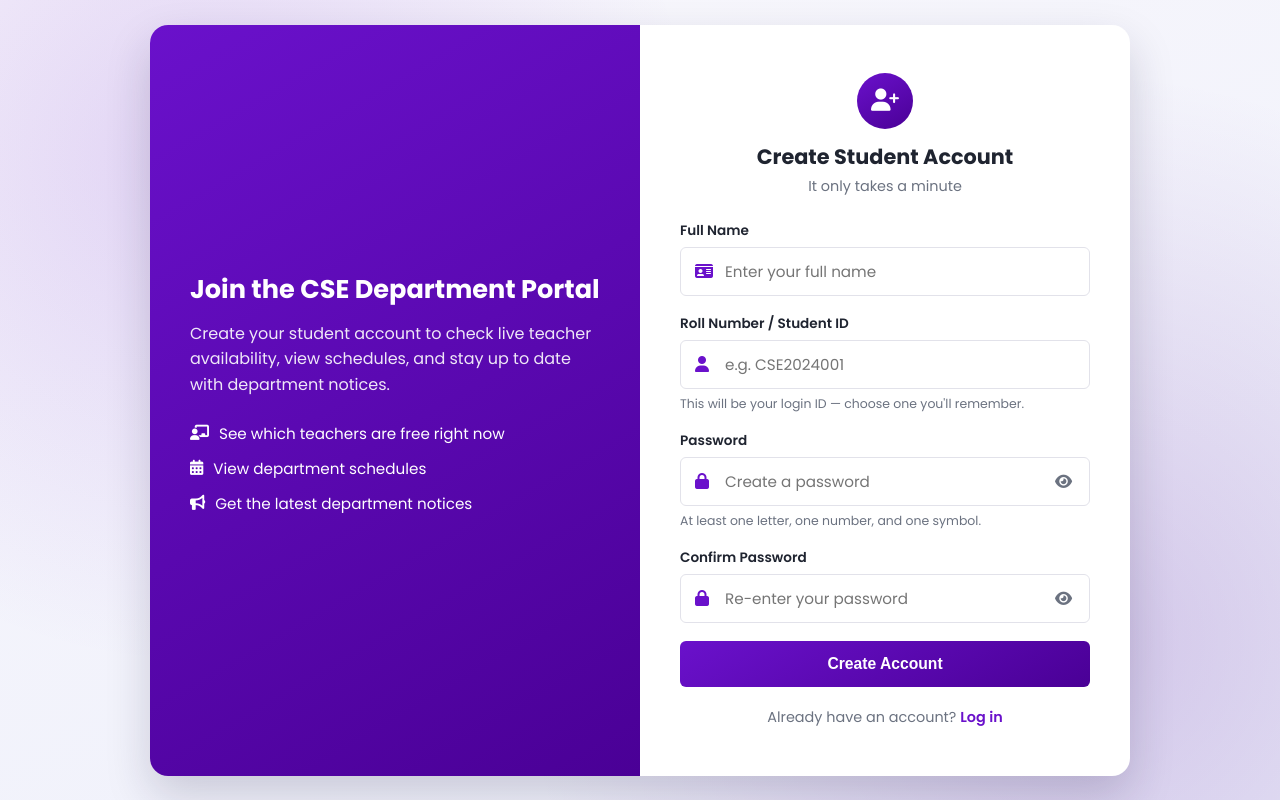
After one commit to YASHP1405/DMIS, a Flask app: page /signup in a window 1280 px wide. The commit adds this page. Run offline with Flask 3, Linux system fonts and the light colour scheme.

Commit message:
feat: redesign login page and add student signup
- Redesigned login page with a cleaner, more professional look;
  removed a hotlinked external background image and dead unused CSS
- Added a new /signup route and page for student self-registration -
  previously there was no way for a student account to ever be
  created anywhere in the app
- Signup validates required fields, password match, password
  strength, and checks the chosen ID doesn't collide with an
  existing teacher/lab account
- Extracted shared auth-page styling into static/css/auth.css

Also fixes a real bug found while testing: Flask defaults to looking
for a templates/ folder, but this repo's folder is Templates/
(capital T) - on a case-sensitive filesystem every page would 500
with TemplateNotFound. Fixed via explicit template_folder=" Templates\.

```diff
--- /dev/null
+++ b/Templates/signup.html
@@ -0,0 +1,109 @@
+<!DOCTYPE html>
+<html lang="en">
+<head>
+  <meta charset="UTF-8">
+  <meta name="viewport" content="width=device-width, initial-scale=1.0">
+  <title>Sign Up - CSE Department Portal | GHRIETN</title>
+  <link rel="stylesheet" href="https://cdnjs.cloudflare.com/ajax/libs/font-awesome/6.4.0/css/all.min.css">
+  <link href="https://fonts.googleapis.com/css2?family=Poppins:wght@300;400;500;600;700&display=swap" rel="stylesheet">
+  <link rel="stylesheet" href="{{ url_for('static', filename='css/auth.css') }}">
+</head>
+<body class="auth-page">
+  <div class="auth-container">
+    <div class="auth-info">
+      <h1>Join the CSE Department Portal</h1>
+      <p>Create your student account to check live teacher availability, view schedules, and stay up to date with department notices.</p>
+      <ul>
+        <li><i class="fas fa-chalkboard-user"></i> See which teachers are free right now</li>
+        <li><i class="fas fa-calendar-alt"></i> View department schedules</li>
+        <li><i class="fas fa-bullhorn"></i> Get the latest department notices</li>
+      </ul>
+    </div>
+
+    <div class="auth-form">
+      <div class="auth-brand">
+        <div class="badge"><i class="fas fa-user-plus"></i></div>
+        <h2>Create Student Account</h2>
+        <p>It only takes a minute</p>
+      </div>
+
+      {% with messages = get_flashed_messages(with_categories=true) %}
+        {% if messages %}
+          {% for category, message in messages %}
+            <div class="alert alert-{{ 'success' if category=='success' else 'error' }}">
+              <i class="fas {{ 'fa-check-circle' if category=='success' else 'fa-exclamation-circle' }}"></i>
+              <span>{{ message }}</span>
+            </div>
+          {% endfor %}
+        {% endif %}
+      {% endwith %}
+
+      <form method="POST" action="{{ url_for('signup') }}" novalidate>
+        <div class="form-group">
+          <label for="name">Full Name</label>
+          <div class="input-with-icon">
+            <i class="fas fa-id-card leading-icon"></i>
+            <input type="text" id="name" name="name" placeholder="Enter your full name"
+                   value="{{ request.form.get('name', '') }}" autocomplete="name" required>
+          </div>
+        </div>
+
+        <div class="form-group">
+          <label for="user_id">Roll Number / Student ID</label>
+          <div class="input-with-icon">
+            <i class="fas fa-user leading-icon"></i>
+            <input type="text" id="user_id" name="user_id" placeholder="e.g. CSE2024001"
+                   value="{{ request.form.get('user_id', '') }}" autocomplete="username" required>
+          </div>
+          <p class="field-hint">This will be your login ID — choose one you'll remember.</p>
+        </div>
+
+        <div class="form-group">
+          <label for="password">Password</label>
+          <div class="input-with-icon">
+            <i class="fas fa-lock leading-icon"></i>
+            <input type="password" id="password" name="password" placeholder="Create a password"
+                   autocomplete="new-password" required>
+            <button type="button" class="toggle-visibility" data-target="password" aria-label="Show password">
+              <i class="fas fa-eye"></i>
+            </button>
+          </div>
+          <p class="field-hint">At least one letter, one number, and one symbol.</p>
+        </div>
+
+        <div class="form-group">
+          <label for="confirm_password">Confirm Password</label>
+          <div class="input-with-icon">
+            <i class="fas fa-lock leading-icon"></i>
+            <input type="password" id="confirm_password" name="confirm_password" placeholder="Re-enter your password"
+                   autocomplete="new-password" required>
+            <button type="button" class="toggle-visibility" data-target="confirm_password" aria-label="Show password">
+              <i class="fas fa-eye"></i>
+            </button>
+          </div>
+        </div>
+
+        <button type="submit" class="btn-auth">Create Account</button>
+      </form>
+
+      <div class="auth-switch">
+        Already have an account? <a href="{{ url_for('login') }}">Log in</a>
+      </div>
+    </div>
+  </div>
+
+  <script>
+    document.querySelectorAll('.toggle-visibility').forEach(function (btn) {
+      btn.addEventListener('click', function () {
+        var input = document.getElementById(btn.dataset.target);
+        if (!input) return;
+        var showing = input.type === 'text';
+        input.type = showing ? 'password' : 'text';
+        btn.querySelector('i').classList.toggle('fa-eye', showing);
+        btn.querySelector('i').classList.toggle('fa-eye-slash', !showing);
+        btn.setAttribute('aria-label', showing ? 'Show password' : 'Hide password');
+      });
+    });
+  </script>
+</body>
+</html>
--- a/app.py
+++ b/app.py
@@ -12,7 +12,7 @@ load_dotenv()
 # basic logging
 logging.basicConfig(level=logging.INFO)
 
-app = Flask(__name__)
+app = Flask(__name__, template_folder="Templates")
 app.secret_key = os.environ.get("FLASK_SECRET_KEY", "supersecretkey")
 
 # ===== Firebase Configuration =====
@@ -183,6 +183,61 @@ def login():
 
         flash("❌ Invalid credentials!", "danger")
     return render_template("login.html")
+
+# ===== Student Signup =====
+@app.route("/signup", methods=["GET", "POST"])
+def signup():
+    if request.method == "POST":
+        name = request.form.get("name", "").strip()
+        # Same convention as teacher short codes (add_teacher uppercases
+        # them too) — keeps IDs case-insensitive and avoids "cse001" vs
+        # "CSE001" ending up as two different accounts by accident.
+        user_id = request.form.get("user_id", "").strip().upper()
+        password = request.form.get("password", "")
+        confirm_password = request.form.get("confirm_password", "")
+
+        if not name or not user_id or not password or not confirm_password:
+            flash("❌ All fields are required!", "danger")
+            return redirect(url_for("signup"))
+
+        if password != confirm_password:
+            flash("❌ Passwords do not match!", "danger")
+            return redirect(url_for("signup"))
+
+        if not validate_password(password):
+            flash("❌ Weak password! Must include letters, numbers, and symbols.", "danger")
+            return redirect(url_for("signup"))
+
+        try:
+            # user_id must be unique across every role, not just students.
+            # login() checks admins -> teachers -> labs -> students in that
+            # exact order, so a colliding ID would let a new student
+            # account silently shadow (or be shadowed by) an existing
+            # account of a different role.
+            existing = (
+                db.child("admins").child(user_id).get().val()
+                or db.child("teachers").child(user_id).get().val()
+                or db.child("labs").child(user_id).get().val()
+                or db.child("students").child(user_id).get().val()
+            )
+            if existing:
+                flash("❌ That Student ID is already taken. Please choose another.", "danger")
+                return redirect(url_for("signup"))
+
+            db.child("students").child(user_id).set({
+                "name": name,
+                "password": hash_password(password),
+                "created_at": datetime.now().strftime("%Y-%m-%d %H:%M:%S")
+            })
+        except Exception as e:
+            logging.exception("Error creating student account: %s", e)
+            flash("❌ Something went wrong creating your account. Please try again.", "danger")
+            return redirect(url_for("signup"))
+
+        flash("✅ Account created! You can now log in.", "success")
+        return redirect(url_for("login"))
+
+    return render_template("signup.html")
 
 # ===== Admin Dashboard =====
 @app.route("/admin")
--- /dev/null
+++ b/static/css/auth.css
@@ -0,0 +1,287 @@
+/* ===================================================================
+   auth.css — shared design system for the login & signup pages.
+   Extracted into a real static file (rather than duplicated inline
+   <style> blocks, which is how every other template in this project
+   currently does it) so the two pages can't visually drift apart, and
+   so a future auth page (e.g. a proper forgot-password redesign) can
+   reuse it too.
+   =================================================================== */
+
+:root {
+  --brand-start: #6a11cb;
+  --brand-end: #4a0096;
+  --brand: #6a11cb;
+  --ink: #1f2430;
+  --muted: #6b7280;
+  --border: #e2e2ea;
+  --bg-soft: #f6f5fb;
+  --danger-bg: #f8d7da;
+  --danger-text: #721c24;
+  --danger-border: #f5c6cb;
+  --success-bg: #d4edda;
+  --success-text: #155724;
+  --success-border: #c3e6cb;
+  --radius-lg: 18px;
+  --radius-md: 10px;
+  --radius-sm: 6px;
+}
+
+* {
+  box-sizing: border-box;
+}
+
+body.auth-page {
+  min-height: 100vh;
+  margin: 0;
+  display: flex;
+  justify-content: center;
+  align-items: center;
+  padding: 24px;
+  font-family: 'Poppins', system-ui, sans-serif;
+  color: var(--ink);
+  /* A CSS-only background instead of a hotlinked third-party image —
+     no external asset to break, and it themes with the brand colors. */
+  background:
+    radial-gradient(circle at 15% 20%, rgba(106, 17, 203, 0.15), transparent 40%),
+    radial-gradient(circle at 85% 80%, rgba(74, 0, 150, 0.18), transparent 45%),
+    linear-gradient(160deg, #f8f7fc 0%, #eef0fb 100%);
+}
+
+.auth-container {
+  display: flex;
+  max-width: 980px;
+  width: 100%;
+  border-radius: var(--radius-lg);
+  overflow: hidden;
+  box-shadow: 0 20px 45px rgba(30, 20, 60, 0.18);
+  background: #fff;
+}
+
+.auth-info {
+  flex: 1;
+  min-width: 280px;
+  padding: 48px 40px;
+  color: #fff;
+  background: linear-gradient(150deg, var(--brand-start) 0%, var(--brand-end) 100%);
+  display: flex;
+  flex-direction: column;
+  justify-content: center;
+}
+
+.auth-info h1 {
+  font-size: 1.6rem;
+  line-height: 1.3;
+  margin: 0 0 14px;
+}
+
+.auth-info p {
+  opacity: 0.9;
+  line-height: 1.6;
+  margin: 0 0 24px;
+}
+
+.auth-info ul {
+  list-style: none;
+  padding: 0;
+  margin: 0;
+}
+
+.auth-info li {
+  display: flex;
+  align-items: center;
+  gap: 10px;
+  margin-bottom: 12px;
+  font-size: 0.95rem;
+}
+
+.auth-form {
+  flex: 1;
+  min-width: 300px;
+  padding: 48px 40px;
+  display: flex;
+  flex-direction: column;
+  justify-content: center;
+}
+
+.auth-brand {
+  text-align: center;
+  margin-bottom: 24px;
+}
+
+.auth-brand .badge {
+  width: 56px;
+  height: 56px;
+  margin: 0 auto 12px;
+  border-radius: 50%;
+  display: flex;
+  align-items: center;
+  justify-content: center;
+  font-size: 1.4rem;
+  color: #fff;
+  background: linear-gradient(150deg, var(--brand-start) 0%, var(--brand-end) 100%);
+}
+
+.auth-brand h2 {
+  margin: 0 0 4px;
+  font-size: 1.3rem;
+}
+
+.auth-brand p {
+  margin: 0;
+  color: var(--muted);
+  font-size: 0.9rem;
+}
+
+.form-group {
+  margin-bottom: 18px;
+}
+
+.form-group label {
+  display: block;
+  font-size: 0.85rem;
+  font-weight: 600;
+  margin-bottom: 6px;
+  color: var(--ink);
+}
+
+.input-with-icon {
+  position: relative;
+}
+
+.input-with-icon > i.leading-icon {
+  position: absolute;
+  left: 15px;
+  top: 50%;
+  transform: translateY(-50%);
+  color: var(--brand);
+}
+
+.input-with-icon input {
+  width: 100%;
+  padding: 12px 15px 12px 44px;
+  border: 1px solid var(--border);
+  border-radius: var(--radius-sm);
+  font-family: inherit;
+  font-size: 0.95rem;
+  transition: border-color 0.2s ease, box-shadow 0.2s ease;
+}
+
+.input-with-icon input:focus {
+  border-color: var(--brand);
+  box-shadow: 0 0 0 3px rgba(106, 17, 203, 0.15);
+  outline: none;
+}
+
+.toggle-visibility {
+  position: absolute;
+  right: 14px;
+  top: 50%;
+  transform: translateY(-50%);
+  background: none;
+  border: none;
+  color: var(--muted);
+  cursor: pointer;
+  padding: 4px;
+  font-size: 0.95rem;
+}
+
+.toggle-visibility:hover {
+  color: var(--brand);
+}
+
+.field-hint {
+  font-size: 0.78rem;
+  color: var(--muted);
+  margin-top: 6px;
+}
+
+.btn-auth {
+  width: 100%;
+  background: linear-gradient(150deg, var(--brand-start) 0%, var(--brand-end) 100%);
+  color: #fff;
+  padding: 14px;
+  border: none;
+  border-radius: var(--radius-sm);
+  font-weight: 600;
+  font-size: 0.98rem;
+  cursor: pointer;
+  transition: box-shadow 0.2s ease, transform 0.1s ease;
+}
+
+.btn-auth:hover {
+  box-shadow: 0 8px 20px rgba(106, 17, 203, 0.35);
+}
+
+.btn-auth:active {
+  transform: translateY(1px);
+}
+
+.auth-switch {
+  text-align: center;
+  margin-top: 20px;
+  font-size: 0.9rem;
+  color: var(--muted);
+}
+
+.auth-switch a {
+  color: var(--brand);
+  font-weight: 600;
+  text-decoration: none;
+}
+
+.auth-switch a:hover {
+  text-decoration: underline;
+}
+
+.forgot-password {
+  text-align: right;
+  margin-top: -8px;
+  margin-bottom: 18px;
+}
+
+.forgot-password a {
+  font-size: 0.85rem;
+  color: var(--brand);
+  text-decoration: none;
+}
+
+.forgot-password a:hover {
+  text-decoration: underline;
+}
+
+.alert {
+  padding: 12px 14px;
+  border-radius: var(--radius-sm);
+  margin-bottom: 18px;
+  font-size: 0.88rem;
+  display: flex;
+  align-items: center;
+  gap: 10px;
+}
+
+.alert-success {
+  background: var(--success-bg);
+  color: var(--success-text);
+  border: 1px solid var(--success-border);
+}
+
+.alert-error,
+.alert-danger {
+  background: var(--danger-bg);
+  color: var(--danger-text);
+  border: 1px solid var(--danger-border);
+}
+
+@media (max-width: 720px) {
+  .auth-container {
+    flex-direction: column;
+  }
+
+  .auth-info {
+    padding: 32px 28px;
+  }
+
+  .auth-form {
+    padding: 32px 28px;
+  }
+}
```
Also changed, not shown: Templates/login.html (+45 -165 lines).
